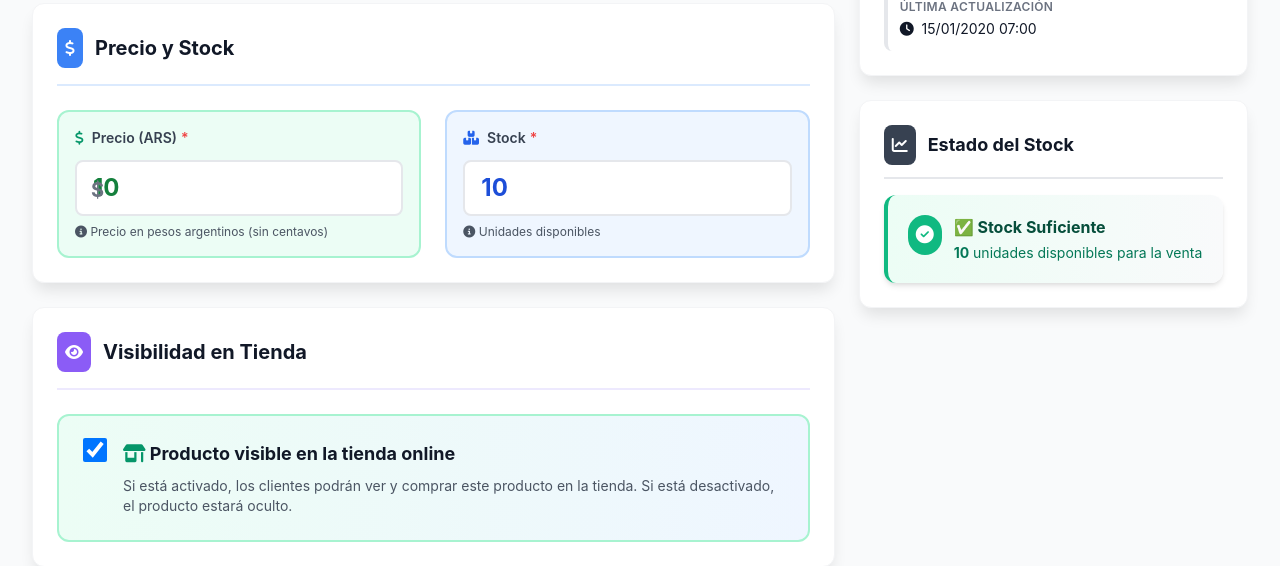
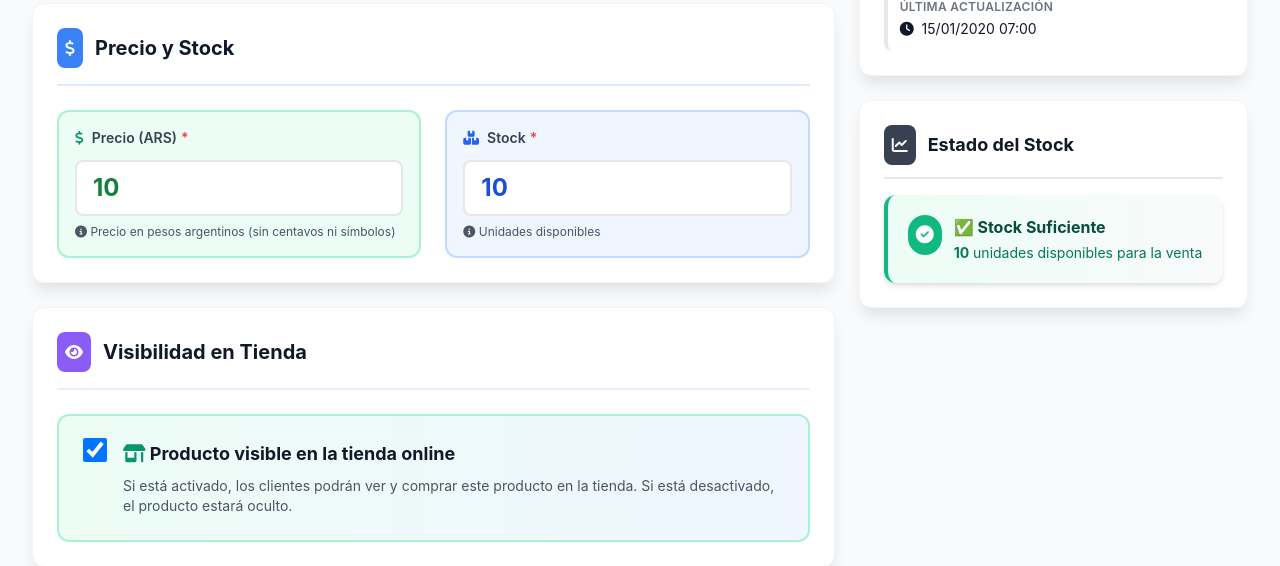
Before and after one commit to mazzuccoda/e-comerce-floreria, a Django app: page /admin-simple/productos/1/editar/ in a window 1280 px wide. Shown: the part 1119-1685 px from the top of the page. Run offline with Django 5.2, Linux system fonts and the light colour scheme; a user stored in the database is signed in; tables that the repository leaves empty hold one stand-in row (values such as "Sample post"); grey boxes marked "Sample" are stand-in pictures; parts of the project's set-up code (start-up, migrations or seed data) failed here and were passed over.

Commit message:
quitar-simbolo-dolar-confuso-campo-precio

```diff
--- a/admin_simple/templates/admin_simple/producto_edit.html
+++ b/admin_simple/templates/admin_simple/producto_edit.html
@@ -130,8 +130,6 @@
                             <i class="fas fa-dollar-sign text-green-600 mr-2"></i> Precio (ARS)
                             <span class="text-red-500 ml-1">*</span>
                         </label>
-                        <div class="relative">
-                            <span class="absolute left-4 top-4 text-gray-500 text-xl font-bold">$</span>
                         <input type="number"
                                id="precio"
                                name="precio"
@@ -139,11 +137,10 @@
                                required
                                min="0"
                                step="1"
-                                   class="input-field pl-10 text-2xl font-bold text-green-700"
-                                   placeholder="15000">
-                        </div>
+                               class="input-field text-2xl font-bold text-green-700"
+                               placeholder="Ej: 15000">
                         <p class="text-xs text-gray-600 mt-2">
-                            <i class="fas fa-info-circle"></i> Precio en pesos argentinos (sin centavos)
+                            <i class="fas fa-info-circle"></i> Precio en pesos argentinos (sin centavos ni símbolos)
                         </p>
                     </div>
 
```
Lines whose indentation alone changed are shown as unchanged.
